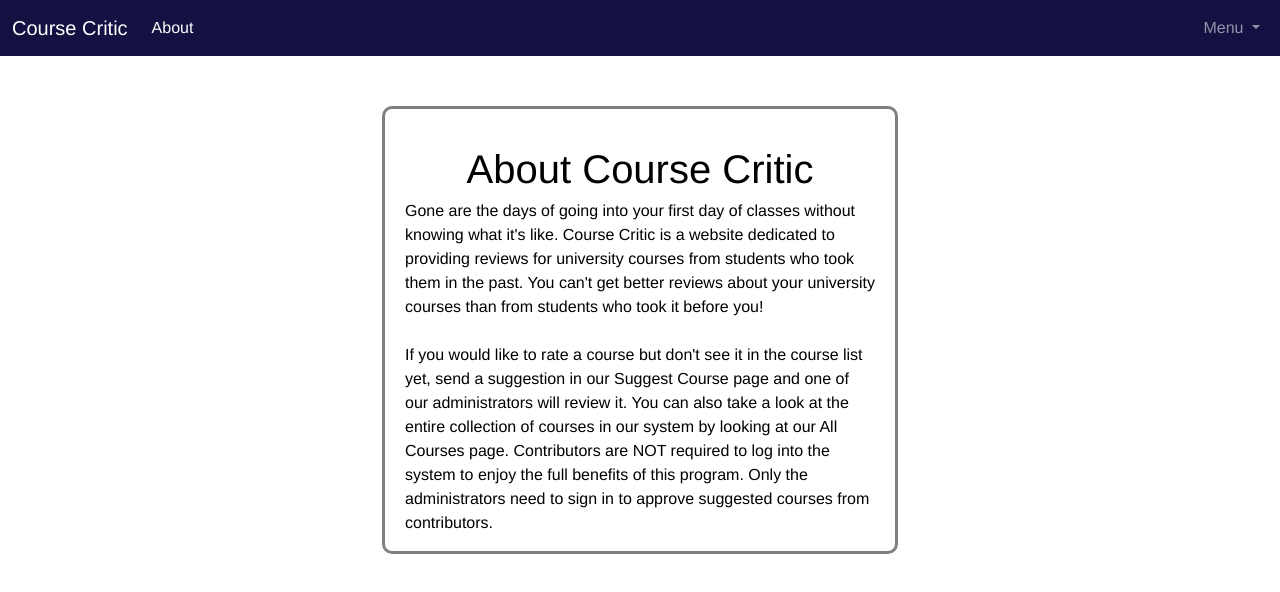
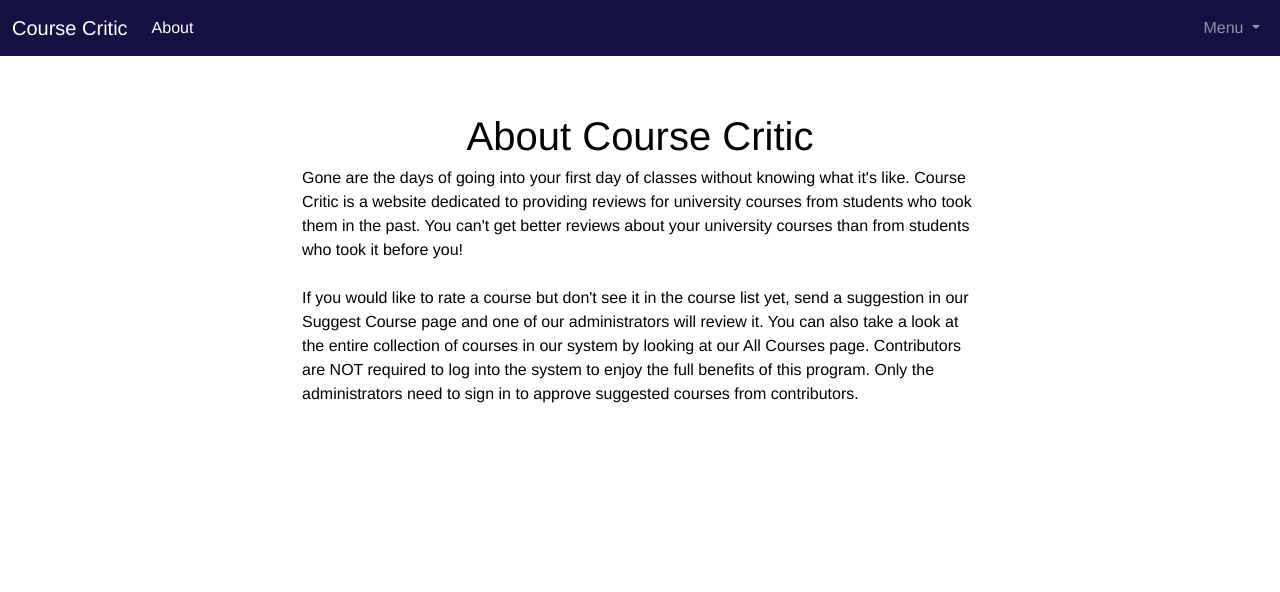
Before and after one commit to alex-varga14/Course-Critic, a Vue app in the folder vue-course-critic/: page /about in a window 1280 px wide. Shown: the top 592 px of the page. Built offline with nearby package versions, Linux system fonts and the light colour scheme.

Commit message:
Removed box in About.vue
Removed box border in About.vue

```diff
--- a/vue-course-critic/src/components/About.vue
+++ b/vue-course-critic/src/components/About.vue
@@ -47,12 +47,9 @@ p {
 }
 
 .page-container {
-    border-style: solid;
-    border-color: #808080;
-    border-radius: 10px;
     margin-top: 50px;
-    margin-left: 300px;
-    margin-right: 300px;
+    margin-left: 200px;
+    margin-right: 200px;
 }
 
 </style>
```
